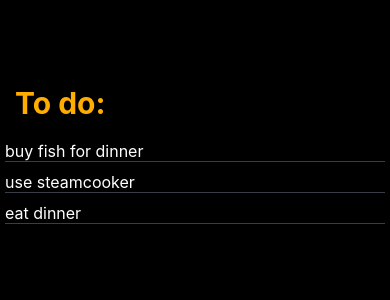
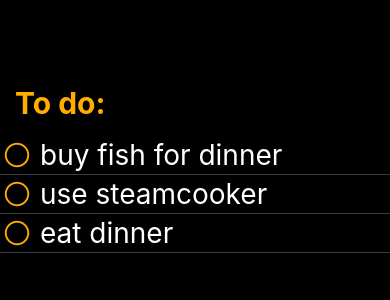
Before and after one commit to mListek/simple-todo, a React Native app: screen / in a window 390 px wide. Shown: the top 300 px of the page. Built offline with nearby package versions, Linux system fonts and the light colour scheme.

Commit message:
created component

```diff
--- a/components/todoSection.js
+++ b/components/todoSection.js
@@ -1,10 +1,58 @@
-import { Text, View, StyleSheet } from "react-native";
+import { Text, View, StyleSheet, TextInput } from "react-native";
+import { useState } from "react";
+import { Ionicons } from "@expo/vector-icons";
+
 import colors from "../global/colors";
 
 const TodoSection = ({ item }) => {
+  const [todoContent, setTodoContent] = useState(item.content);
+  const [isDone, setIsDone] = useState(false);
+
+  const handleIsDone = () => {
+    setIsDone((prev) => !prev);
+    setTimeout(() => {
+      // delete current item
+      setTodoContent(""); // temporary
+    }, 1500);
+  };
+
+  const handleTextChange = (enteredValue) => {
+    setTodoContent(enteredValue);
+  };
+
+  const handleSaveChanges = () => {
+    return;
+  };
+
   return (
     <View style={styles.container}>
-      <Text style={styles.text}>{item.content}</Text>
+      <View style={styles.buttonContainer}>
+        {!isDone && (
+          <Ionicons
+            name="ellipse-outline"
+            size={30}
+            color={colors.neonOrange}
+            onPress={handleIsDone}
+          />
+        )}
+        {isDone && (
+          <Ionicons
+            name="checkmark-circle-outline"
+            size={28}
+            color={colors.neonOrange}
+            onPress={handleIsDone}
+          />
+        )}
+      </View>
+      <View style={styles.inputContainer}>
+        <TextInput
+          style={styles.textInput}
+          keyboardAppearance="dark"
+          value={todoContent}
+          onChangeText={handleTextChange}
+          onEndEditing={handleSaveChanges}
+        />
+      </View>
     </View>
   );
 };
@@ -13,12 +61,17 @@ export default TodoSection;
 
 const styles = StyleSheet.create({
   container: {
-    margin: 5,
+    padding: 2,
     borderBottomColor: colors.borderColor,
     borderBottomWidth: 1,
+    flexDirection: "row",
+    alignItems: "center",
   },
-  text: {
+  buttonContainer: {
+    marginRight: 8,
+  },
+  textInput: {
     color: colors.lightText,
-    fontSize: 16,
+    fontSize: 28,
   },
 });
```
